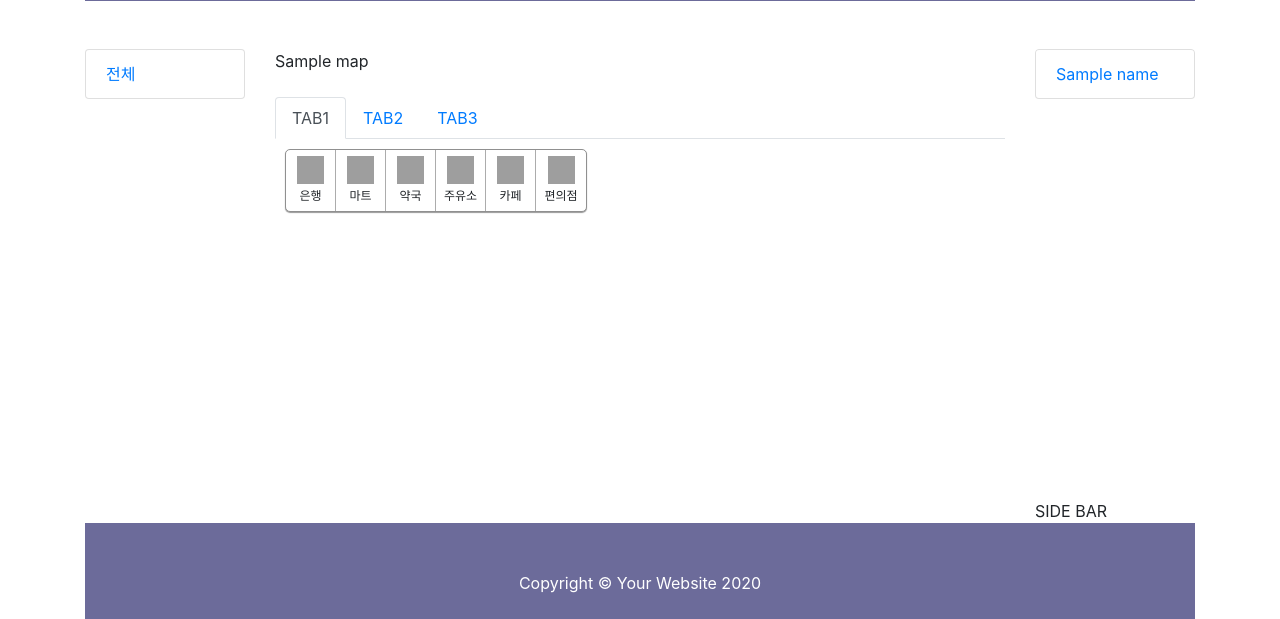
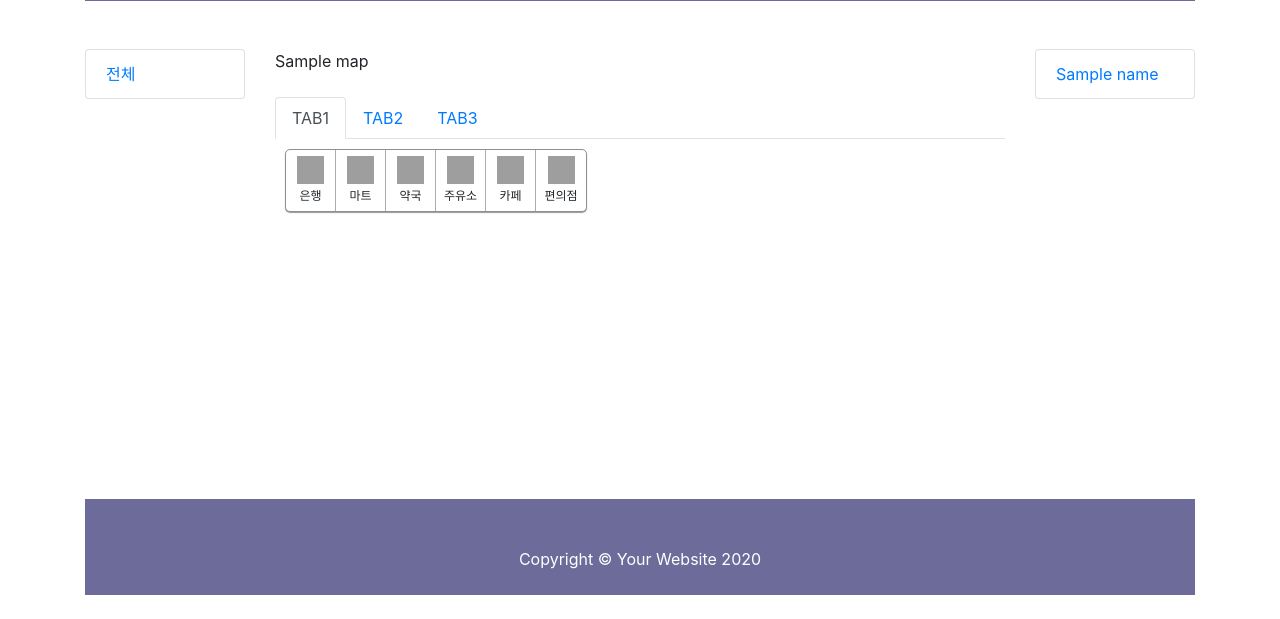
Before and after one commit to sayitinmyface/blackyak, a Django app: template templates/yakmap/local.html in a window 1280 px wide. Shown: the part 355-974 px from the top of the page. After the commit the page ends 950 px from the top, so only its background shows below. Run offline with Django 3.2, Linux system fonts and the light colour scheme; the template is opened without the code that fills it: most values are stand-ins (such as "Sample title", 1, 10 or a date in 2020); some libraries are stand-ins or nearby versions; grey boxes are pictures that could not be loaded.

Commit message:
10211634/sayit

```diff
--- a/templates/index.html
+++ b/templates/index.html
@@ -135,13 +135,13 @@
 
   <div class="col-lg-2">
 
-    <div class="list-group" style="overflow:scroll; width:160px; height:450px;">
+    <div class="list-group" style="overflow-y:scroll;width:160px; height:450px;">
       {%for name in list_info%}
       <a href="#" class="list-group-item">{{name.mountain_name}}</a>
       {%endfor%}
     </div>
     <div class="row">
-      <div class="col-lg-12">SIDE BAR</div>
+      <div class="col-lg-12"></div>
     </div>
   </div>
 
@@ -157,7 +157,7 @@
   var mapContainer = document.getElementById('map'), // 지도를 표시할 div
       mapOption = {
           center: new kakao.maps.LatLng(36.0040,128.1540), // 지도의 중심좌표
-          level: 5 // 지도의 확대 레벨
+          level: 14 // 지도의 확대 레벨
       };
 
   // 지도를 생성합니다
--- a/templates/yakmap/local.html
+++ b/templates/yakmap/local.html
@@ -100,7 +100,6 @@
                     <span class="category_bg store"></span>
                     편의점
                 </li>
-
             </ul>
         </div>
       </div>
@@ -127,13 +126,13 @@
 
   <div class="col-lg-2">
     <!-- 지역 산 표시 -->
-    <div class="list-group" style="overflow:scroll; width:160px; height:450px;">
+    <div class="list-group" style="overflow-y:scroll; width:160px; height:450px;">
       {%for name in list_info_mt%}
-      <a href="{{name.visitName}}/{{name.mountain_name}}" class="list-group-item">{{name.mountain_name}}</a>
+      <a href="{{name.visitName}}?lat={{name.lat}}&lon={{name.lon}}" class="list-group-item">{{name.mountain_name}}</a>
       {%endfor%}
     </div>
     <div class="row">
-      <div class="col-lg-12">SIDE BAR</div>
+      <div class="col-lg-12"></div>
     </div>
   </div>
 
@@ -141,7 +140,7 @@
 <script type="text/javascript" src="//dapi.kakao.com/v2/maps/sdk.js?appkey=d4d24cd3f05e65f2e3e8e51632fd6184&libraries=services"></script>
 <script>
   // 마커를 클릭했을 때 해당 장소의 상세정보를 보여줄 커스텀오버레이입니다
-  var placeOverlay = new kakao.maps.CustomOverlay({zIndex:1}),
+  var placeOverlay = new kakao.maps.CustomOverlay({zIndex:5}),
       contentNode = document.createElement('div'), // 커스텀 오버레이의 컨텐츠 엘리먼트 입니다
       markers = [], // 마커를 담을 배열입니다
       currCategory = ''; // 현재 선택된 카테고리를 가지고 있을 변수입니다
@@ -149,7 +148,7 @@
   var mapContainer = document.getElementById('map'), // 지도를 표시할 div
       mapOption = {
           center: new kakao.maps.LatLng({{lat}},{{lon}}), // 지도의 중심좌표
-          level: 5 // 지도의 확대 레벨
+          level: 10 // 지도의 확대 레벨
       };
 
   // 지도를 생성합니다
--- a/yakmap/views.py
+++ b/yakmap/views.py
@@ -74,13 +74,15 @@ def local(req,local_name):
     # 산 정보 지도에 표시
     m = maping(m,list_info_mt)
     # 상세 정보
+    lat = req.GET.get('lat',lat_lon[0])
+    lon = req.GET.get('lon',lat_lon[1])
     data = {
             'map':m,
             'list_visitname':list_visitname,
             'list_info':list_info,
             'list_info_mt':list_info_mt,
-            'lat':lat_lon[0],
-            'lon':lat_lon[1]
+            'lat':lat,
+            'lon':lon
         }
     return render(req,'yakmap/local.html',data)
 
```
